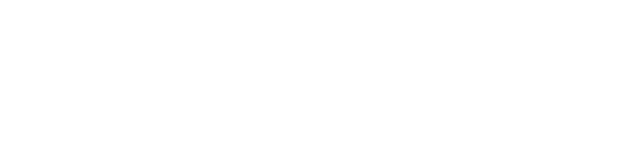
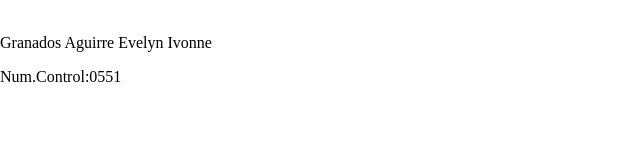
Before and after one commit to GranadosEvelyn0551/Examen_bebidas, a plain HTML site: page index.html in a window 1280 px wide. Shown: the whole page, without its empty margins (0-640 px from the left). Drawn offline with Linux system fonts and the light colour scheme.

Commit message:
Update index.html

```diff
--- a/index.html
+++ b/index.html
@@ -8,9 +8,13 @@
         margin:0;
       }
     </style>
-    <body>
-      <header> </header>
-      </header>
-    </body>
   </head>
+
+  <body>
+    <header> <img scr="logo.png" href="logo"></header>
+  </body>
+  <footer>
+    <p>Granados Aguirre Evelyn Ivonne</p>
+    <p>Num.Control:0551</p>
+  </footer>
 </html>
```
